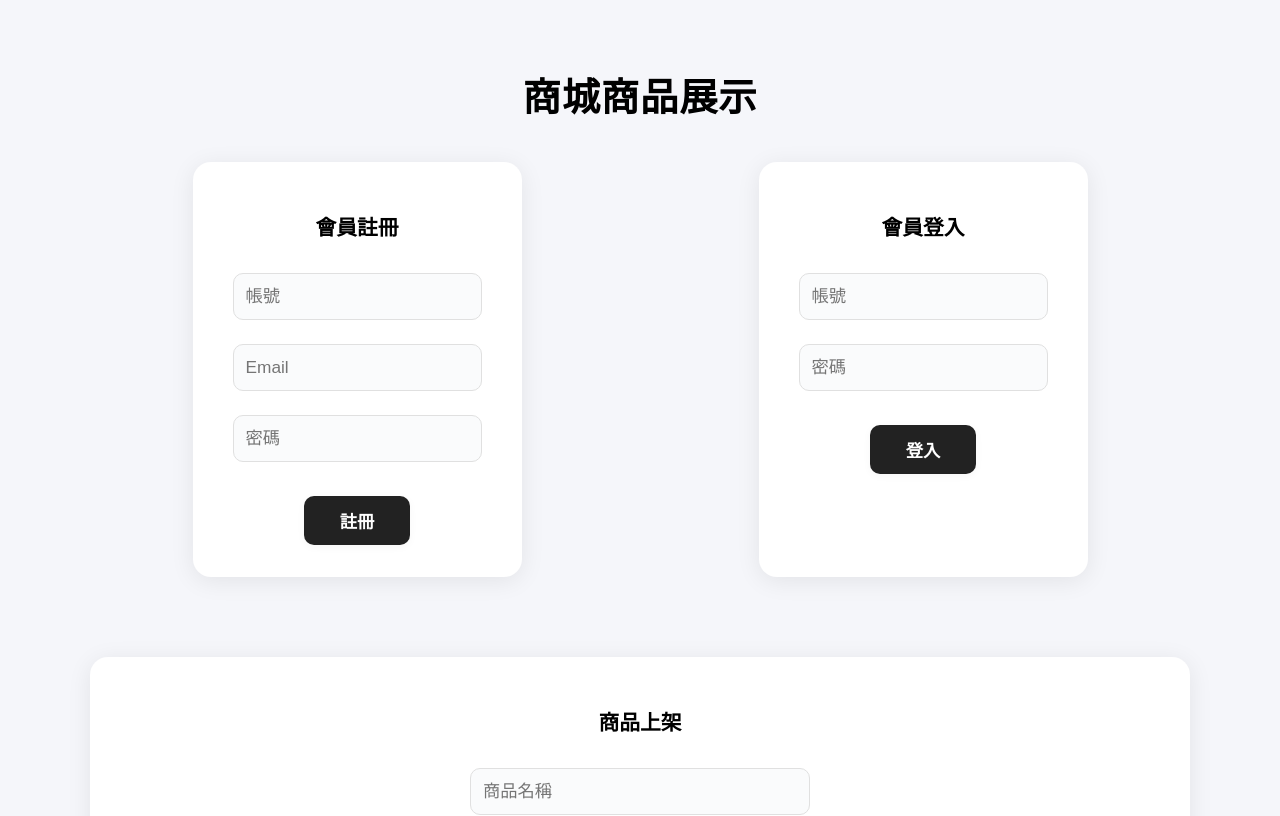
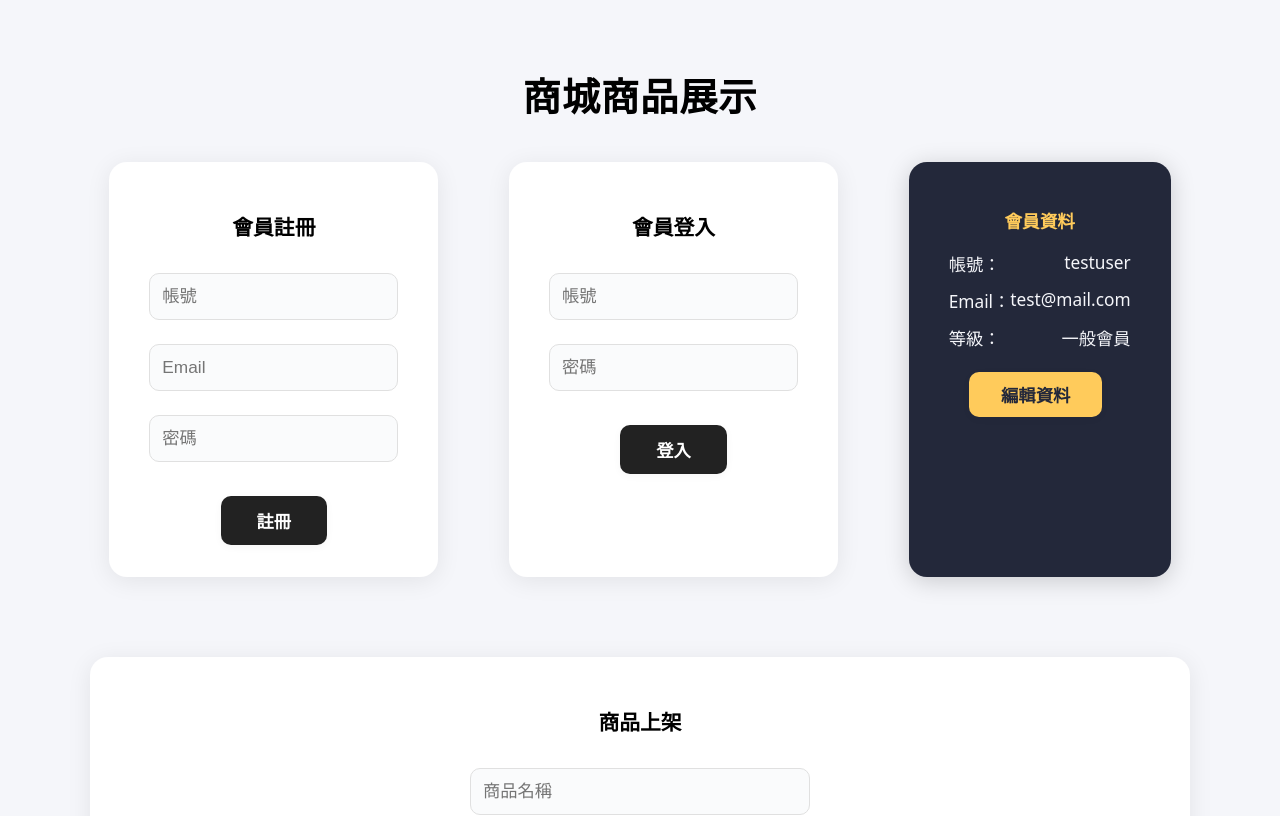
Before and after one commit to yaya9689/frontend, a React (Create React App) app: page / in a window 1280 px wide. Shown: the top 816 px of the page. Built offline with nearby package versions, Linux system fonts and the light colour scheme; no server answers.

Commit message:
feat: 新增用戶資料組件，實現用戶資料顯示與編輯功能

```diff
--- a/src/App.css
+++ b/src/App.css
@@ -1,3 +1,60 @@
+.user-profile-card {
+  background: #23283a;
+  color: #f5f6fa;
+  border-radius: 18px;
+  box-shadow: 0 4px 24px rgba(0,0,0,0.18);
+  padding: 32px 40px;
+  margin-bottom: 40px;
+  max-width: 400px;
+  margin-left: auto;
+  margin-right: auto;
+}
+.profile-title {
+  font-size: 1.1rem;
+  font-weight: 700;
+  margin-bottom: 18px;
+  color: #ffcb5b;
+}
+.profile-row {
+  font-size: 1.08rem;
+  margin-bottom: 12px;
+  display: flex;
+  justify-content: space-between;
+}
+.profile-input {
+  width: 100%;
+  max-width: 340px;
+  padding: 12px;
+  border-radius: 10px;
+  border: 1px solid #2d3347;
+  font-size: 1.08rem;
+  margin-bottom: 10px;
+  box-sizing: border-box;
+  background: #1e2230;
+  color: #f5f6fa;
+}
+.profile-btn {
+  background: #ffcb5b;
+  color: #23283a;
+  border: none;
+  border-radius: 10px;
+  padding: 10px 32px;
+  font-size: 1.08rem;
+  font-weight: 700;
+  cursor: pointer;
+  margin-top: 10px;
+  margin-right: 8px;
+  transition: background 0.2s;
+  box-shadow: 0 2px 8px rgba(0,0,0,0.04);
+}
+.profile-btn:hover {
+  background: #ffd97a;
+}
+.profile-success {
+  color: #2ecc40;
+  font-weight: 700;
+  margin-top: 8px;
+}
 .header {
   width: 100%;
   background: #23283a;
--- a/src/App.js
+++ b/src/App.js
@@ -5,6 +5,7 @@ import ProductUpload from './ProductUpload';
 import Register from './Register';
 import Login from './Login';
 import ProductList from './ProductList';
+import UserProfile from './UserProfile';
 
 function App() {
   const [products, setProducts] = useState([]);
@@ -46,6 +47,7 @@ function App() {
       <div style={{display:'flex',gap:'32px',justifyContent:'center',marginBottom:'40px',flexWrap:'wrap'}}>
         <Register />
         <Login />
+        <UserProfile />
       </div>
       <ProductUpload onUpload={fetchProducts} />
       <div className="search-bar">
--- /dev/null
+++ b/src/UserProfile.js
@@ -0,0 +1,55 @@
+import React, { useState, useEffect } from 'react';
+
+function UserProfile() {
+  const [user, setUser] = useState(null);
+  const [loading, setLoading] = useState(true);
+  const [editMode, setEditMode] = useState(false);
+  const [form, setForm] = useState({ username: '', email: '' });
+  const [status, setStatus] = useState('');
+
+  useEffect(() => {
+    // 假資料，實際應從後端取得
+    setTimeout(() => {
+      setUser({ username: 'testuser', email: 'test@mail.com', level: '一般會員' });
+      setForm({ username: 'testuser', email: 'test@mail.com' });
+      setLoading(false);
+    }, 500);
+  }, []);
+
+  const handleChange = e => {
+    setForm({ ...form, [e.target.name]: e.target.value });
+  };
+
+  const handleSave = e => {
+    e.preventDefault();
+    setStatus('儲存成功');
+    setUser({ ...user, ...form });
+    setEditMode(false);
+  };
+
+  if (loading) return <div className="user-profile-card">載入中...</div>;
+
+  return (
+    <div className="user-profile-card">
+      <h2 className="profile-title">會員資料</h2>
+      {!editMode ? (
+        <>
+          <div className="profile-row"><span>帳號：</span>{user.username}</div>
+          <div className="profile-row"><span>Email：</span>{user.email}</div>
+          <div className="profile-row"><span>等級：</span>{user.level}</div>
+          <button className="profile-btn" onClick={()=>setEditMode(true)}>編輯資料</button>
+        </>
+      ) : (
+        <form onSubmit={handleSave}>
+          <input name="username" value={form.username} onChange={handleChange} className="profile-input" />
+          <input name="email" value={form.email} onChange={handleChange} className="profile-input" />
+          <button className="profile-btn" type="submit">儲存</button>
+          <button className="profile-btn" type="button" onClick={()=>setEditMode(false)}>取消</button>
+        </form>
+      )}
+      {status && <p className="profile-success">{status}</p>}
+    </div>
+  );
+}
+
+export default UserProfile;
```
Also changed, not shown: 9 other files (tests, documents, lock files or other folders).
